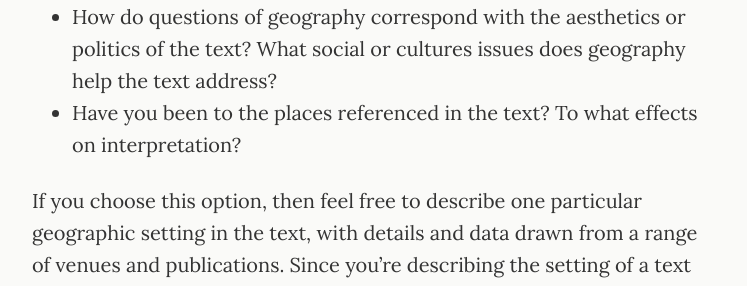
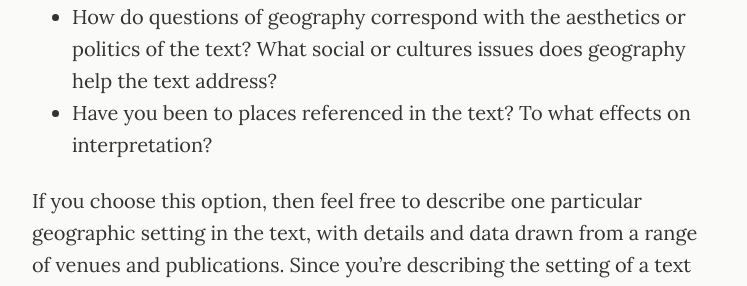
Before and after one commit to jentery/429c, a Jekyll site: the page built from _pages/context.md, in a window 1280 px wide and 900 px high, scrolled down 2656 px. Shown: the part 162-448 px from the top of the window, without its empty margins (266-1013 px from the left). Built offline with Jekyll 4.4.1, drawn with Linux system fonts in a browser that asks for light colours.

Commit message:
Update context.md

```diff
--- a/_pages/context.md
+++ b/_pages/context.md
@@ -45,6 +45,6 @@ Here are some questions to help you get started:
 * How is nature described?
 * When you talk about settings in the text, how specific can you get? Country? City? Neighbourhood? Street? Building? Why does this specificity matter?
 * How do questions of geography correspond with the aesthetics or politics of the text? What social or cultures issues does geography help the text address?
-* Have you been to the places referenced in the text? To what effects on interpretation?
+* Have you been to places referenced in the text? To what effects on interpretation?
 
 If you choose this option, then feel free to describe one particular geographic setting in the text, with details and data drawn from a range of venues and publications. Since you're describing the setting of a text and explaining its significance, you don't need to make an academic argument. Feel free to write for a broad, non-expert audience. When you address the significance of the geographic setting, you can focus on the particulars of that setting instead of passages from your selected text. (This is not a close reading assignment.) However, your description of a geographic setting should be precise, drawing upon at least five different reliable sources.
```
